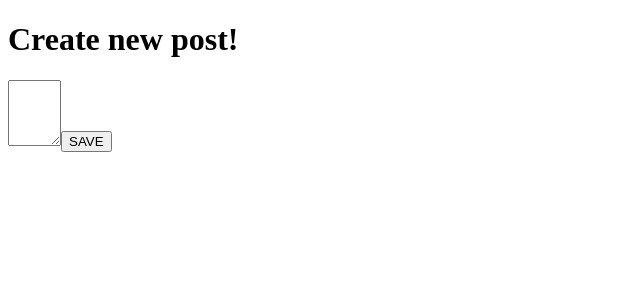
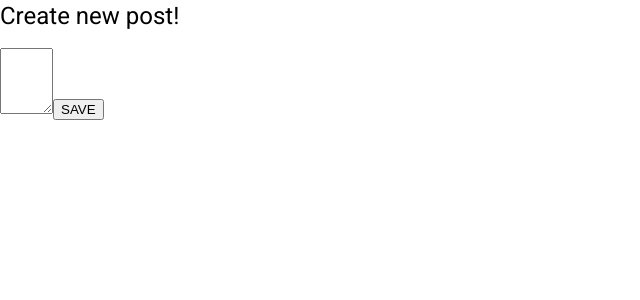
Before and after one commit to caiobarilli/MEAN, an Angular app in the folder frontend/: page / in a window 1280 px wide. Shown: the top 300 px of the page, without its empty margins (0-640 px from the left). Built offline with nearby package versions, Linux system fonts and the light colour scheme.

Commit message:
feat: add anglar material

```diff
--- a/frontend/angular.json
+++ b/frontend/angular.json
@@ -29,6 +29,7 @@
               "src/assets"
             ],
             "styles": [
+              "@angular/material/prebuilt-themes/purple-green.css",
               "src/styles.css"
             ],
             "scripts": []
@@ -88,6 +89,7 @@
               "src/assets"
             ],
             "styles": [
+              "@angular/material/prebuilt-themes/purple-green.css",
               "src/styles.css"
             ],
             "scripts": []
--- a/frontend/package.json
+++ b/frontend/package.json
@@ -11,10 +11,12 @@
   "private": true,
   "dependencies": {
     "@angular/animations": "^17.0.0",
+    "@angular/cdk": "^17.0.1",
     "@angular/common": "^17.0.0",
     "@angular/compiler": "^17.0.0",
     "@angular/core": "^17.0.0",
     "@angular/forms": "^17.0.0",
+    "@angular/material": "^17.0.1",
     "@angular/platform-browser": "^17.0.0",
     "@angular/platform-browser-dynamic": "^17.0.0",
     "@angular/router": "^17.0.0",
--- a/frontend/src/app/app.module.ts
+++ b/frontend/src/app/app.module.ts
@@ -3,9 +3,10 @@
 import { NgModule } from '@angular/core';
 import { AppComponent } from './app.component';
 import { PostCreateComponent } from './posts/post-create/post-create.component';
+import { BrowserAnimationsModule } from '@angular/platform-browser/animations';
 
 @NgModule({
-  imports: [BrowserModule, FormsModule],
+  imports: [BrowserModule, FormsModule, BrowserAnimationsModule],
   declarations: [AppComponent, PostCreateComponent],
   bootstrap: [AppComponent],
 })
--- a/frontend/src/index.html
+++ b/frontend/src/index.html
@@ -7,8 +7,10 @@
 
   <meta name="viewport" content="width=device-width, initial-scale=1">
   <link rel="icon" type="image/x-icon" href="favicon.ico">
+  <link href="https://fonts.googleapis.com/css2?family=Roboto:wght@300;400;500&display=swap" rel="stylesheet">
+  <link href="https://fonts.googleapis.com/icon?family=Material+Icons" rel="stylesheet">
 </head>
-<body>
+<body class="mat-typography">
   <app-root></app-root>
 </body>
 </html>
--- a/frontend/src/styles.css
+++ b/frontend/src/styles.css
@@ -1 +1,4 @@
 /* You can add global styles to this file, and also import other style files */
+
+html, body { height: 100%; }
+body { margin: 0; font-family: Roboto, "Helvetica Neue", sans-serif; }
```
Also changed, not shown: 1 other file (tests, documents, lock files or other folders).
